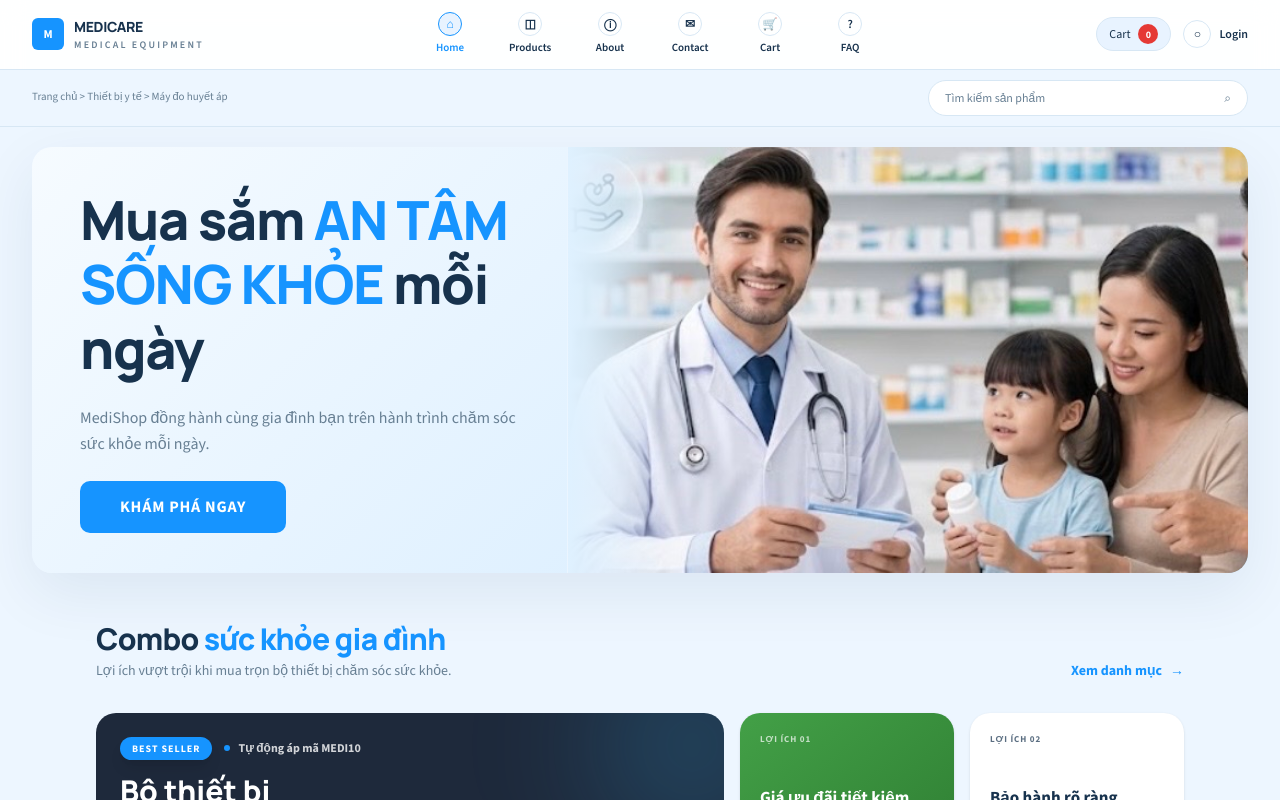
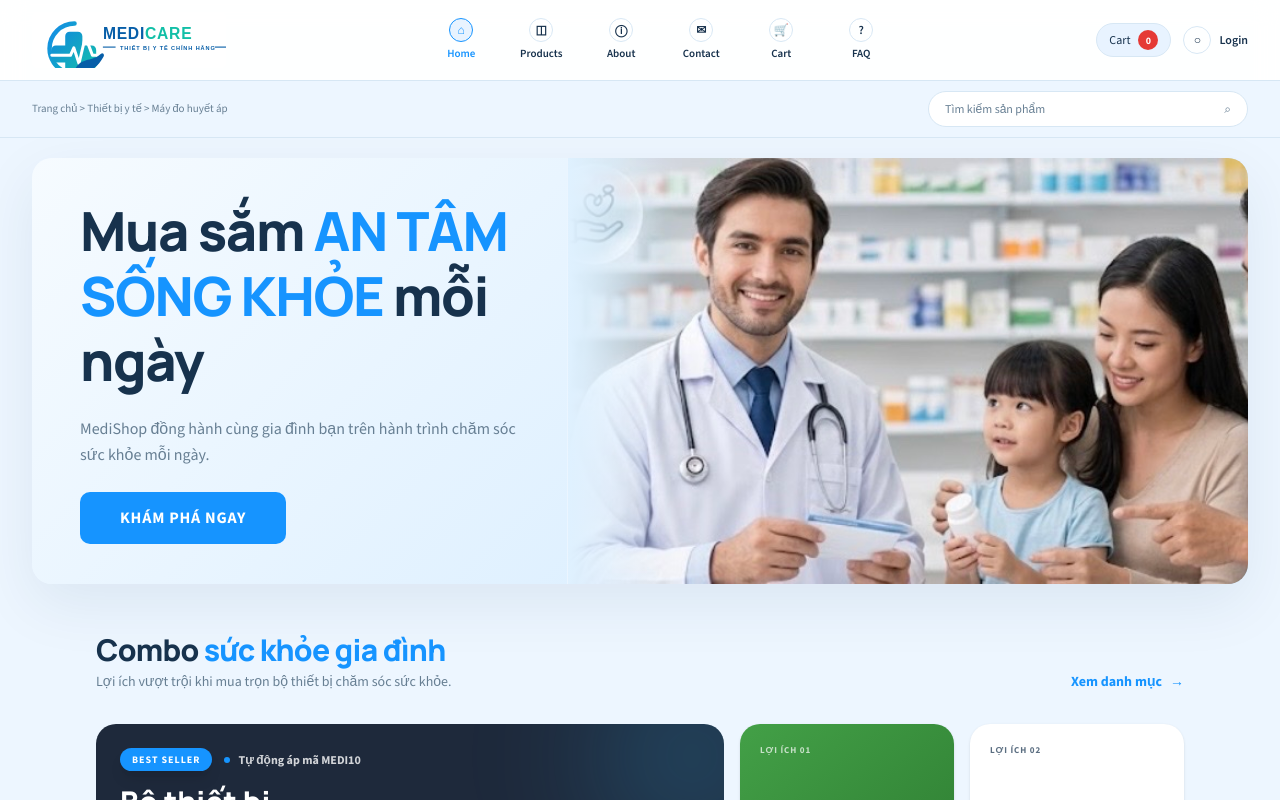
Before and after one commit to baohan24126067/nhom07_thietbiyte, a Next.js app: page / in a window 1280 px wide. Shown: the top 800 px of the page. Built offline with nearby package versions, Linux system fonts and the light colour scheme.

Commit message:
style: update medicare header logo

```diff
--- a/components/site-header.tsx
+++ b/components/site-header.tsx
@@ -5,6 +5,7 @@ import Link from "next/link";
 import { usePathname } from "next/navigation";
 import { useCart } from "@/components/cart-provider";
 import { SiteSearchForm } from "@/components/site-search-form";
+import { withBasePath } from "@/lib/site";
 
 const navItems = [
   { href: "/", label: "Home", glyph: "⌂", available: true },
@@ -28,18 +29,12 @@ export function SiteHeader() {
   return (
     <header className="sticky top-0 z-20 border-b border-[var(--color-line)] bg-white/95 backdrop-blur-md">
       <div className="mx-auto flex w-full max-w-7xl items-center justify-between gap-5 px-4 py-3 sm:px-6 lg:px-8">
-        <Link href="/" className="flex items-center gap-2.5">
-          <span className="flex h-8 w-8 items-center justify-center rounded-md bg-[var(--color-brand)] text-xs font-extrabold text-white">
-            M
-          </span>
-          <span className="space-y-0">
-            <span className="block font-display text-sm font-extrabold tracking-tight text-[var(--color-ink)]">
-              MEDICARE
-            </span>
-            <span className="block text-[10px] font-semibold uppercase tracking-[0.22em] text-[var(--color-muted)]">
-              Medical Equipment
-            </span>
-          </span>
+        <Link href="/" className="flex items-center">
+          <img
+            src={withBasePath("/assets/images/medicare-logo.svg")}
+            alt="MediCare - Thiết bị y tế chính hãng"
+            className="h-12 w-auto max-w-[190px] object-contain sm:h-14 sm:max-w-[230px]"
+          />
         </Link>
 
         <button
```
Also changed, not shown: public/assets/images/medicare-logo.svg (added).
